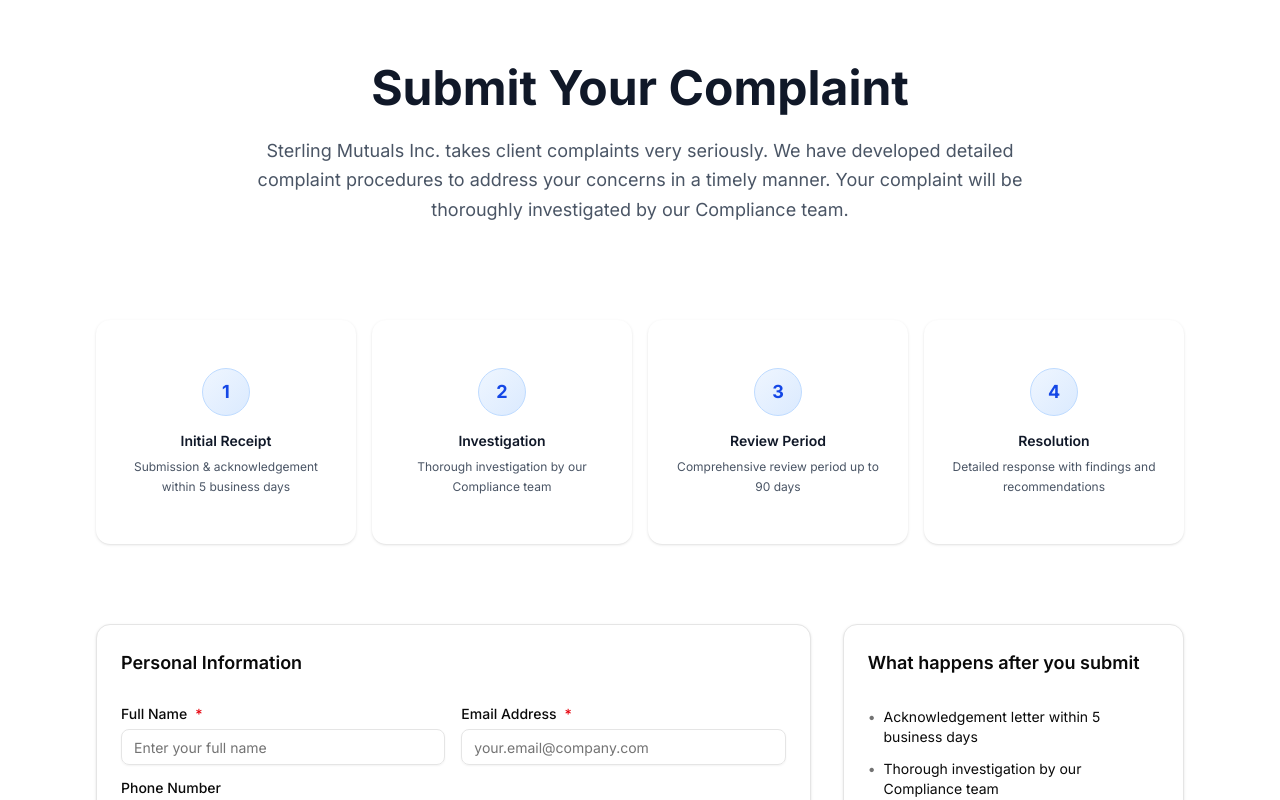
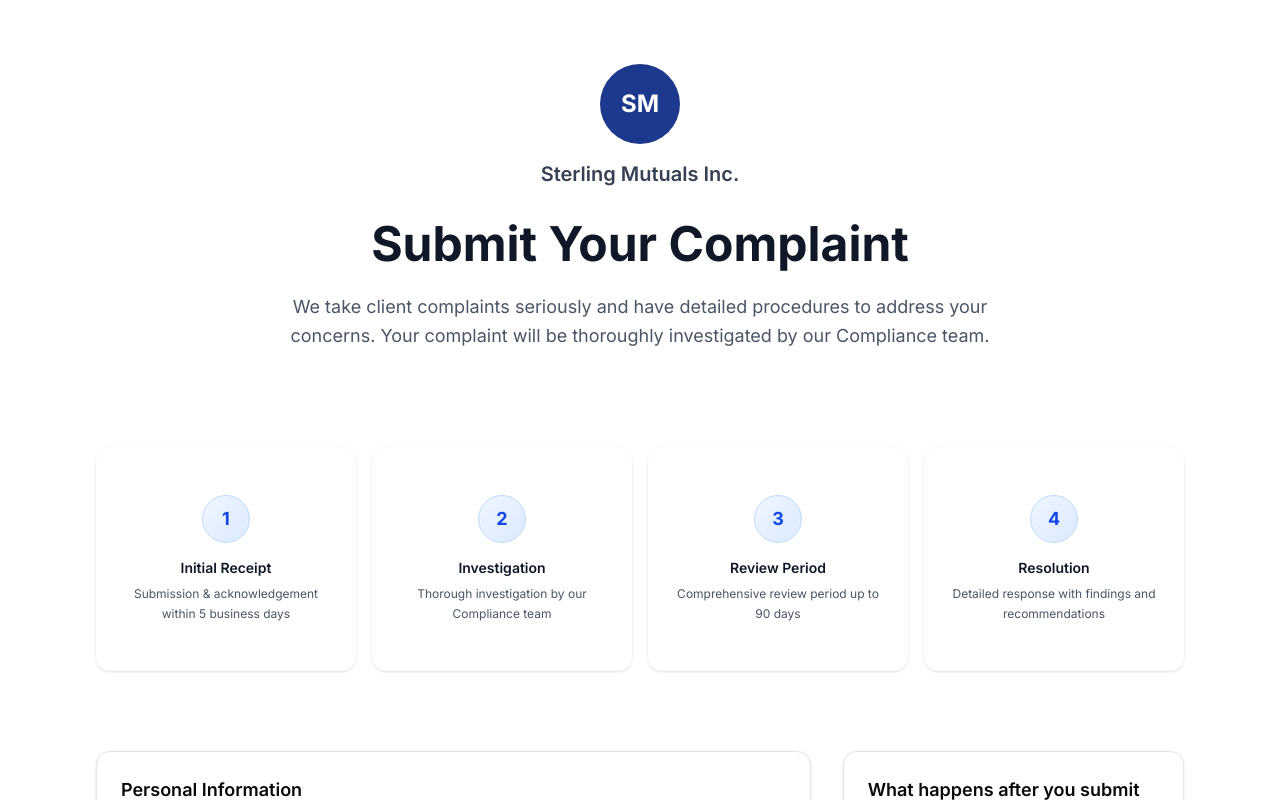
Before and after one commit to kabir2004/Sterling---Complaints, a Next.js app: page / in a window 1280 px wide. Shown: the top 800 px of the page. Built offline with nearby package versions, Linux system fonts and the light colour scheme.

Commit message:
Add Sterling Mutuals logo and streamline hero text for better branding

```diff
--- a/app/page.tsx
+++ b/app/page.tsx
@@ -201,11 +201,19 @@
       <div className="bg-white">
         <div className="max-w-6xl mx-auto px-4 sm:px-6 lg:px-8 py-16">
           <div className="text-center">
+            {/* Company Logo */}
+            <div className="mb-8">
+              <div className="inline-flex items-center justify-center w-20 h-20 bg-blue-900 rounded-full mb-4">
+                <span className="text-white text-2xl font-bold">SM</span>
+              </div>
+              <h2 className="text-xl font-semibold text-gray-700">Sterling Mutuals Inc.</h2>
+            </div>
+
             <h1 className="text-4xl md:text-5xl font-bold text-gray-900 mb-6">
               Submit Your Complaint
             </h1>
             <p className="text-lg text-gray-600 max-w-3xl mx-auto leading-relaxed">
-              Sterling Mutuals Inc. takes client complaints very seriously. We have developed detailed complaint procedures to address your concerns in a timely manner. Your complaint will be thoroughly investigated by our Compliance team.
+              We take client complaints seriously and have detailed procedures to address your concerns. Your complaint will be thoroughly investigated by our Compliance team.
             </p>
           </div>
         </div>
```
